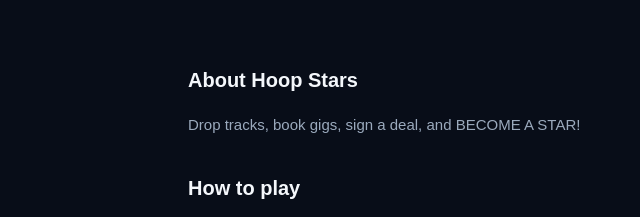
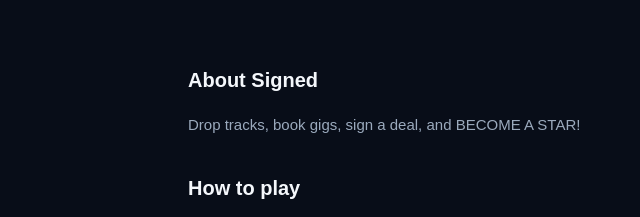
Before and after one commit to rookie1615/bloom-lab, a plain HTML site: page play/signed.html in a window 1280 px wide. Shown: the part 850-1067 px from the top of the page, 72-712 px from the left. Drawn offline with Linux system fonts and the light colour scheme.

Commit message:
Update signed.html

```diff
--- a/play/signed.html
+++ b/play/signed.html
@@ -44,7 +44,7 @@
   </div>
 
   <section class="page" style="padding-top:20px">
-    <h2>About Hoop Stars</h2>
+    <h2>About Signed</h2>
     <p>Drop tracks, book gigs, sign a deal, and BECOME A STAR!</p>
     <h2>How to play</h2>
     <p>Instructions are shown inside the game. Press Start Game to begin.</p>
```
